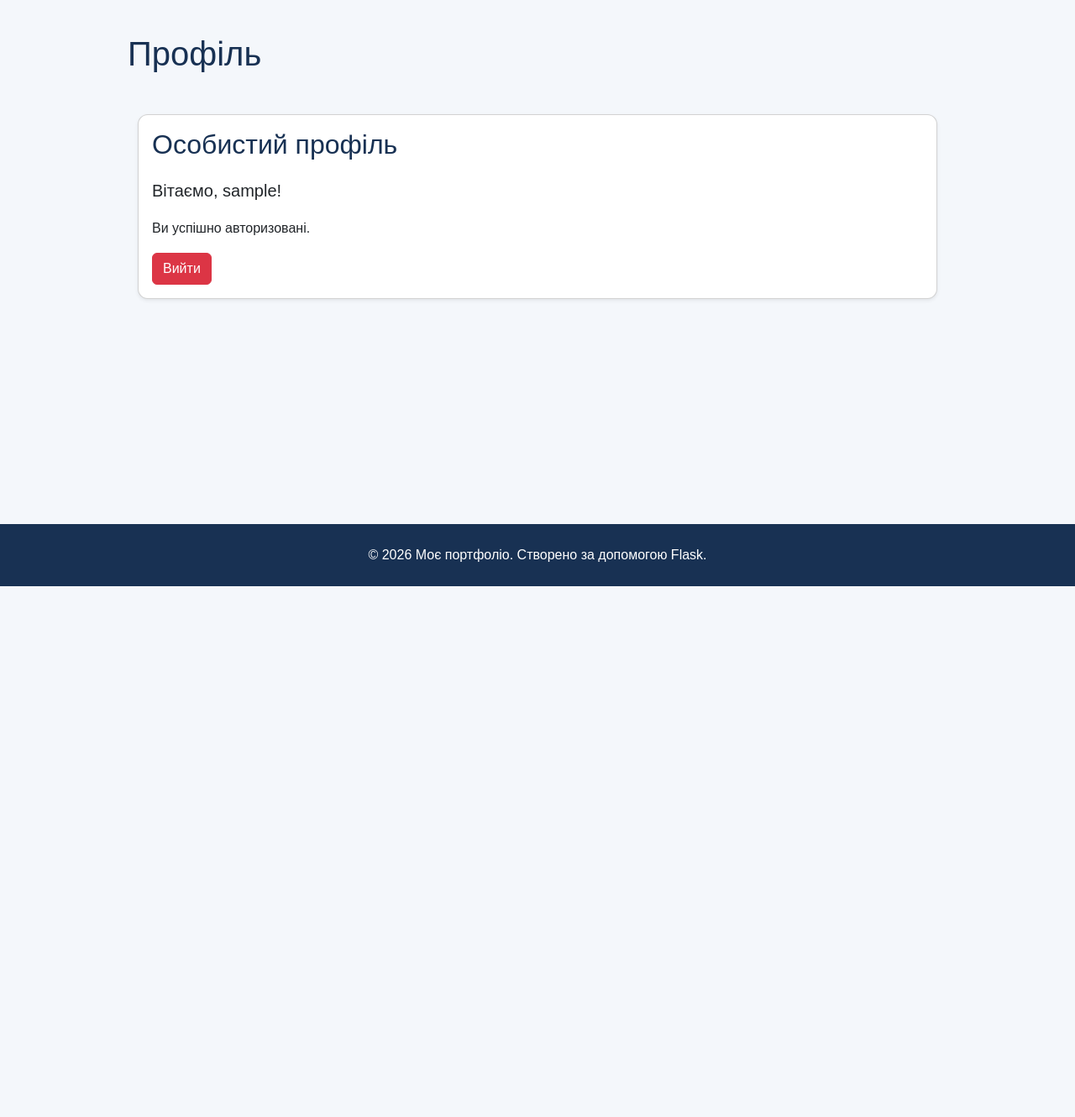
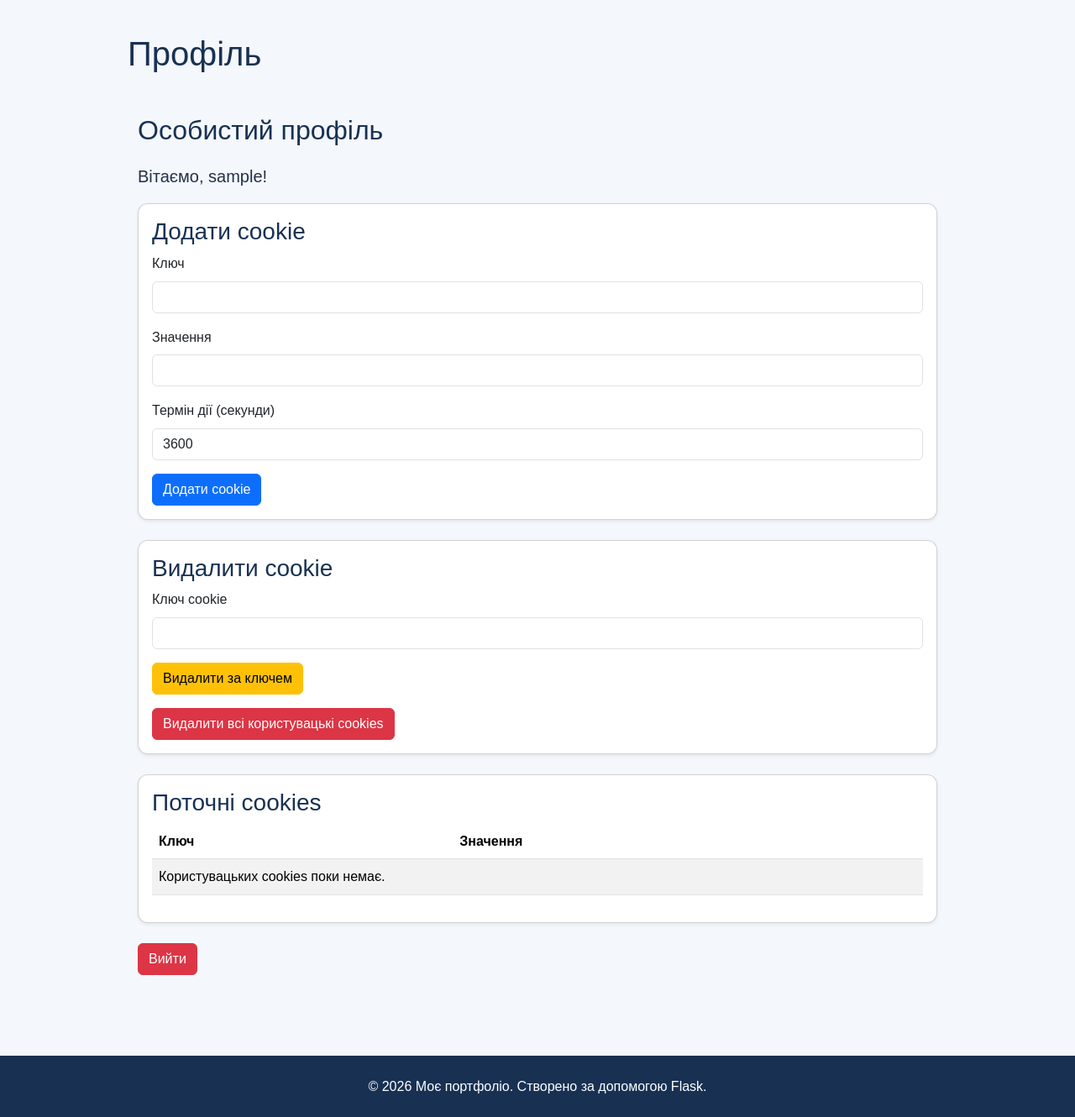
Before and after one commit to oleksandrzhurakivskyi24-hub/flask-app-lab, a Flask app: page /users/profile in a window 1280 px wide. Shown: the part 58-1388 px from the top of the page at 84% size. Before the commit the page ends 756 px from the top, so only its background shows below. Run offline with Flask 3, Linux system fonts and the light colour scheme; the visitor is signed in with stand-in values (Sample User, id 1).

Commit message:
Add cookie managment to user profil

```diff
--- a/app/users/templates/users/profile.html
+++ b/app/users/templates/users/profile.html
@@ -2,27 +2,140 @@
 
 {% block content %}
 <div class="container py-4">
-    <div class="card shadow-sm">
+    <h2>Особистий профіль</h2>
+    <p class="lead">Вітаємо, {{ username }}!</p>
+
+    <div class="card shadow-sm mb-4">
         <div class="card-body">
-            <h2>Особистий профіль</h2>
-
-            <p class="lead">
-                Вітаємо, {{ username }}!
-            </p>
-
-            <p>
-                Ви успішно авторизовані.
-            </p>
+            <h3>Додати cookie</h3>
 
             <form
                 method="POST"
-                action="{{ url_for('users.logout') }}"
+                action="{{ url_for('users.add_cookie') }}"
             >
-                <button type="submit" class="btn btn-danger">
-                    Вийти
+                <div class="mb-3">
+                    <label for="key" class="form-label">
+                        Ключ
+                    </label>
+                    <input
+                        type="text"
+                        id="key"
+                        name="key"
+                        class="form-control"
+                        required
+                    >
+                </div>
+
+                <div class="mb-3">
+                    <label for="value" class="form-label">
+                        Значення
+                    </label>
+                    <input
+                        type="text"
+                        id="value"
+                        name="value"
+                        class="form-control"
+                        required
+                    >
+                </div>
+
+                <div class="mb-3">
+                    <label for="max_age" class="form-label">
+                        Термін дії (секунди)
+                    </label>
+                    <input
+                        type="number"
+                        id="max_age"
+                        name="max_age"
+                        class="form-control"
+                        min="1"
+                        value="3600"
+                        required
+                    >
+                </div>
+
+                <button type="submit" class="btn btn-primary">
+                    Додати cookie
                 </button>
             </form>
         </div>
     </div>
+
+    <div class="card shadow-sm mb-4">
+        <div class="card-body">
+            <h3>Видалити cookie</h3>
+
+            <form
+                method="POST"
+                action="{{ url_for('users.delete_cookie') }}"
+                class="mb-3"
+            >
+                <label for="delete_key" class="form-label">
+                    Ключ cookie
+                </label>
+
+                <input
+                    type="text"
+                    id="delete_key"
+                    name="key"
+                    class="form-control mb-3"
+                    required
+                >
+
+                <button type="submit" class="btn btn-warning">
+                    Видалити за ключем
+                </button>
+            </form>
+
+            <form
+                method="POST"
+                action="{{ url_for('users.delete_all_cookies') }}"
+            >
+                <button type="submit" class="btn btn-danger">
+                    Видалити всі користувацькі cookies
+                </button>
+            </form>
+        </div>
+    </div>
+
+    <div class="card shadow-sm mb-4">
+        <div class="card-body">
+            <h3>Поточні cookies</h3>
+
+            <div class="table-responsive">
+                <table class="table table-striped">
+                    <thead>
+                        <tr>
+                            <th>Ключ</th>
+                            <th>Значення</th>
+                        </tr>
+                    </thead>
+
+                    <tbody>
+                        {% for key, value in cookies.items() %}
+                        <tr>
+                            <td>{{ key }}</td>
+                            <td>{{ value }}</td>
+                        </tr>
+                        {% else %}
+                        <tr>
+                            <td colspan="2">
+                                Користувацьких cookies поки немає.
+                            </td>
+                        </tr>
+                        {% endfor %}
+                    </tbody>
+                </table>
+            </div>
+        </div>
+    </div>
+
+
+
+    <form method="POST" action="{{ url_for('users.logout') }}">
+        <button type="submit" class="btn btn-danger">
+            Вийти
+        </button>
+    </form>
 </div>
 {% endblock %}
--- a/app/users/views.py
+++ b/app/users/views.py
@@ -66,10 +66,18 @@ def profile():
 
     theme = request.cookies.get("theme", "light")
 
+    # Приховуємо службову cookie session, щоб не показувати в таблиці підписані дані Flask-сесії.
+    cookies = {
+        key: value
+        for key, value in request.cookies.items()
+        if key not in {"session"}
+    }
+
     return render_template(
         "users/profile.html",
         username=username,
         theme=theme,
+        cookies=cookies,
         title="Профіль",
     )
 
@@ -79,3 +87,87 @@ def logout():
     session.pop("username", None)
     flash("Ви вийшли із системи.", "info")
     return redirect(url_for("users.login"))
+
+@user_bp.route("/profile/cookies/add", methods=["POST"])
+def add_cookie():
+    if not session.get("username"):
+        flash("Спочатку увійдіть у систему.", "warning")
+        return redirect(url_for("users.login"))
+
+    key = request.form.get("key", "").strip()
+    value = request.form.get("value", "").strip()
+    max_age_raw = request.form.get("max_age", "").strip()
+
+    if not key or not value:
+        flash("Ключ і значення cookie обов'язкові.", "error")
+        return redirect(url_for("users.profile"))
+
+    # Не дозволяємо перезаписувати службові cookies застосунку.
+    if key in {"session", "theme"}:
+        flash("Цей ключ зарезервований для застосунку.", "error")
+        return redirect(url_for("users.profile"))
+
+    try:
+        max_age = int(max_age_raw)
+        if max_age <= 0:
+            raise ValueError
+    except ValueError:
+        flash("Термін дії має бути додатним цілим числом секунд.", "error")
+        return redirect(url_for("users.profile"))
+
+    response = make_response(redirect(url_for("users.profile")))
+    response.set_cookie(
+        key,
+        value,
+        max_age=max_age,
+        httponly=True,
+        samesite="Lax",
+    )
+
+    flash(f"Cookie «{key}» успішно додано.", "success")
+    return response
+
+
+@user_bp.route("/profile/cookies/delete", methods=["POST"])
+def delete_cookie():
+    if not session.get("username"):
+        flash("Спочатку увійдіть у систему.", "warning")
+        return redirect(url_for("users.login"))
+
+    key = request.form.get("key", "").strip()
+
+    if not key:
+        flash("Укажіть ключ cookie для видалення.", "error")
+        return redirect(url_for("users.profile"))
+
+    if key in {"session", "theme"}:
+        flash("Цей ключ зарезервований для застосунку.", "error")
+        return redirect(url_for("users.profile"))
+
+    response = make_response(redirect(url_for("users.profile")))
+
+    if key in request.cookies:
+        response.delete_cookie(key)
+        flash(f"Cookie «{key}» видалено.", "success")
+    else:
+        flash(f"Cookie «{key}» не знайдено.", "warning")
+
+    return response
+
+
+@user_bp.route("/profile/cookies/delete-all", methods=["POST"])
+def delete_all_cookies():
+    if not session.get("username"):
+        flash("Спочатку увійдіть у систему.", "warning")
+        return redirect(url_for("users.login"))
+
+    response = make_response(redirect(url_for("users.profile")))
+
+    # Видаляємо cookies, створені для лабораторної.
+    # Службову cookie session зберігаємо, щоб не втратити авторизацію.
+    for key in request.cookies:
+        if key not in {"session", "theme"}:
+            response.delete_cookie(key)
+
+    flash("Користувацькі cookies видалено.", "success")
+    return response
```
